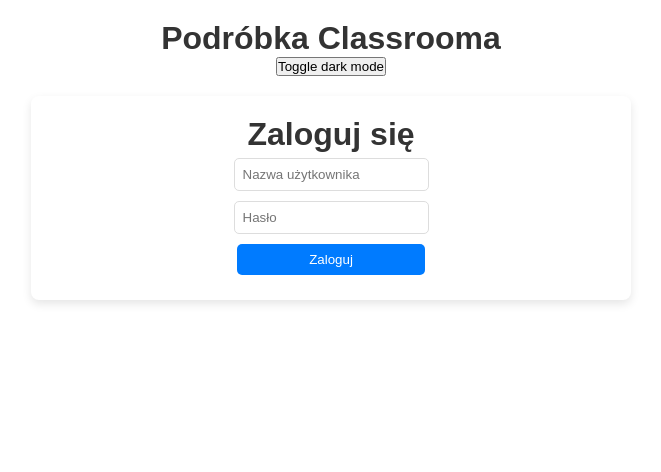
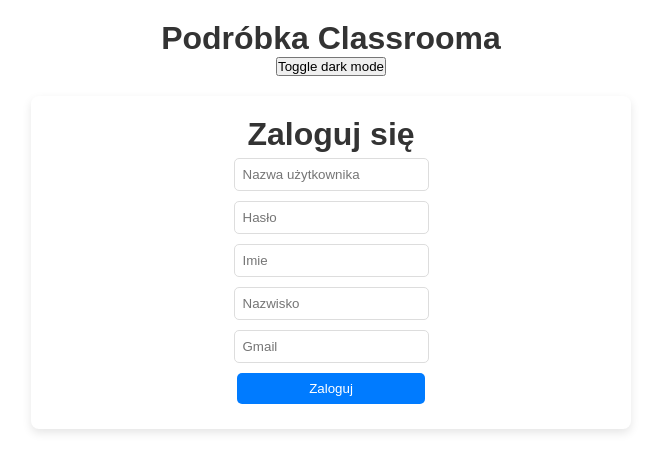
Before and after one commit to R4x02/Project_Orgs, a Django app: page /orgs/login/ in a window 1280 px wide. Shown: the top 472 px of the page, without its empty margins (309-970 px from the left). Run offline with Django 5.2, Linux system fonts and the light colour scheme.

Commit message:
I NEED LOL IN MY LIVE - (przerwa na lige, naprawic moduly)

```diff
--- a/orgs/Aplikacja_Glowna/templates/login.html
+++ b/orgs/Aplikacja_Glowna/templates/login.html
@@ -13,6 +13,16 @@
     <div class = "login-uz">
         <input type="password" id="password" name="password" placeholder="Hasło" required>
     </div>
+    <div class = "login-uz">
+        <input type="text" id="Imie" name="username" placeholder="Imie" required>
+    </div>
+    <div class = "login-uz">
+        <input type="text" id="Nazwisko" name="username" placeholder="Nazwisko" required>
+    </div>
+    <div class = "login-uz">
+        <input type="email" id="gmail" name="username" placeholder="Gmail" required>
+    </div>
+
     <button type="submit">Zaloguj</button>
 </form>
 {% if form.errors %}
```
Also changed, not shown: orgs/Aplikacja_Glowna/views.py (+5 -2 lines), orgs/db.sqlite3.
